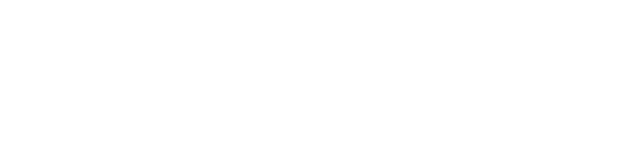
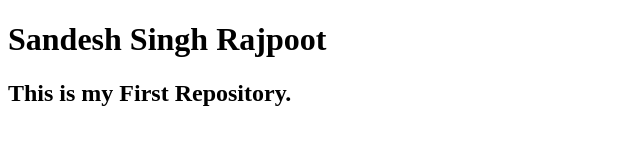
Before and after one commit to SandeshRajpoot07/Delta-demo, a plain HTML site: page index.html in a window 1280 px wide. Shown: the whole page, without its empty margins (0-640 px from the left). Drawn offline with Linux system fonts and the light colour scheme.

Commit message:
Second commit

```diff
--- a/index.html
+++ b/index.html
@@ -6,6 +6,8 @@
     <title>Document</title>
 </head>
 <body>
+    <h1>Sandesh Singh Rajpoot</h1>
+    <h2>This is my First Repository.</h2>
 
 </body>
 </html>
```
